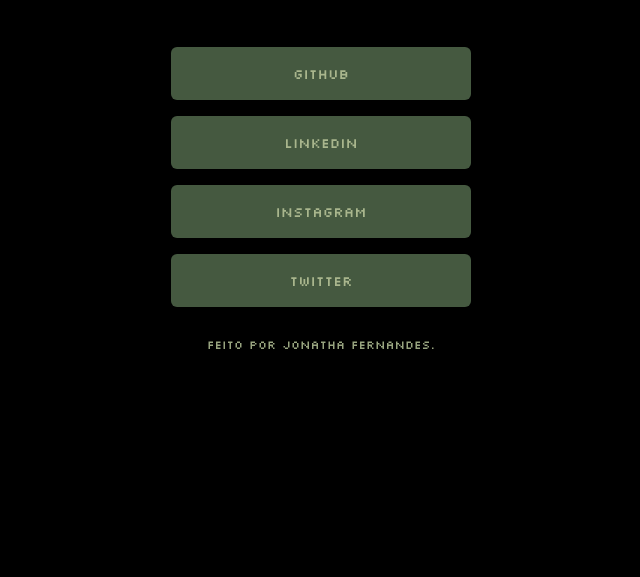
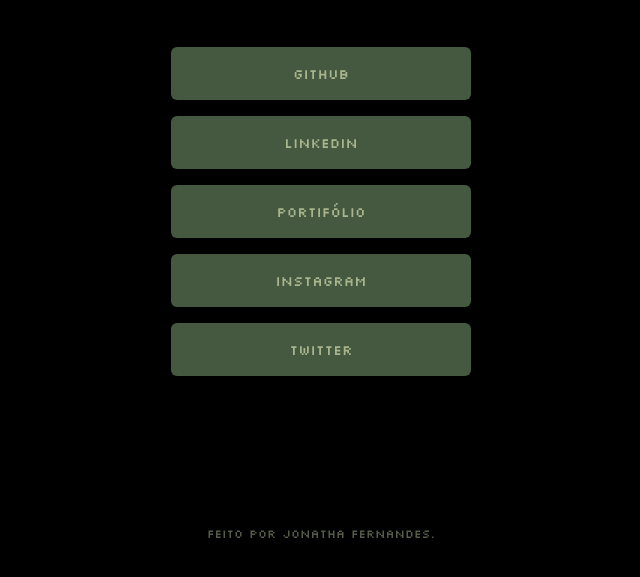
Before and after one commit to jonathafernandes/links.jonathafernandes, a plain HTML site: page index.html in a window 1280 px wide. Shown: the part 269-846 px from the top of the page, without its empty margins (319-959 px from the left). Before the commit the page ends 816 px from the top, so only its background shows below. Drawn offline with Linux system fonts and the light colour scheme.

Commit message:
adicionado mais um link e mudanças no rodapé.

```diff
--- a/index.html
+++ b/index.html
@@ -43,6 +43,9 @@
           >
         </li>
         <li>
+          <a href="https://jonathafernandes.netlify.app/" target="_blank">Portifólio</a>
+        </li>
+        <li>
           <a href="https://www.instagram.com/_jonathafernandes/" target="_blank"
             >Instagram</a
           >
--- a/style.css
+++ b/style.css
@@ -95,9 +95,9 @@
 }
 
 footer {
-  height: 150px;
+  margin-top: 150px;
   font-weight: 500;
   font-size: 12px;
-  opacity: 0.9;
+  opacity: 0.5;
   color: var(--text-color);
 }
```
